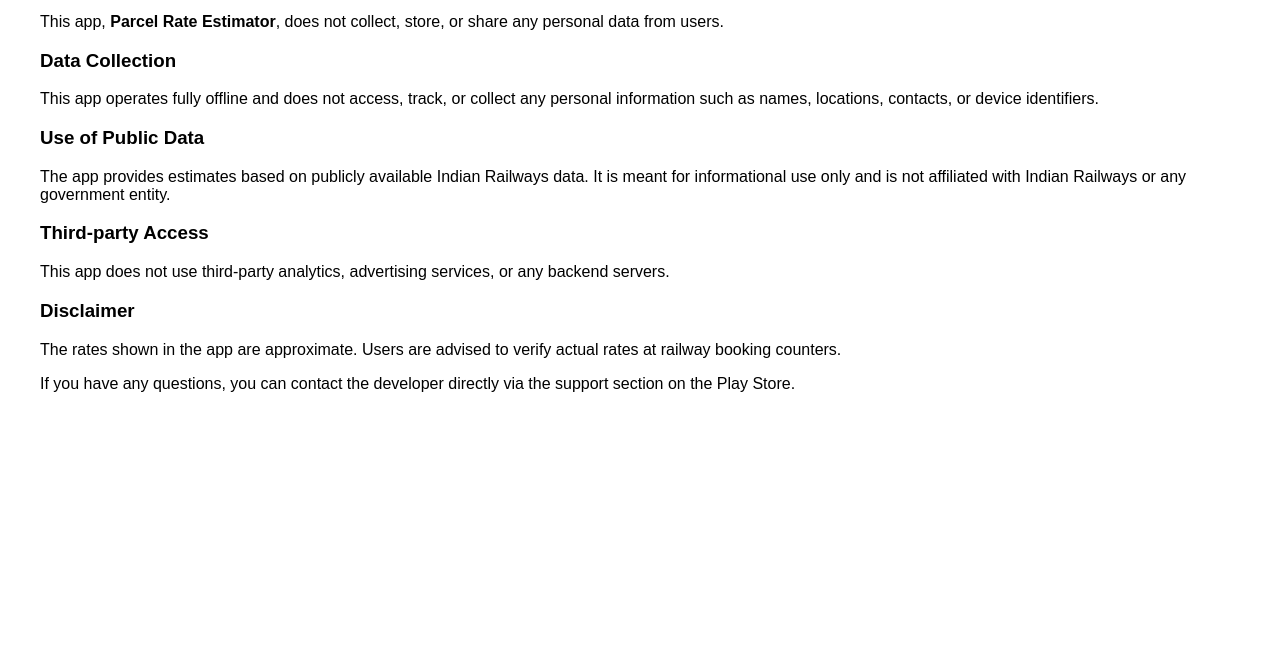
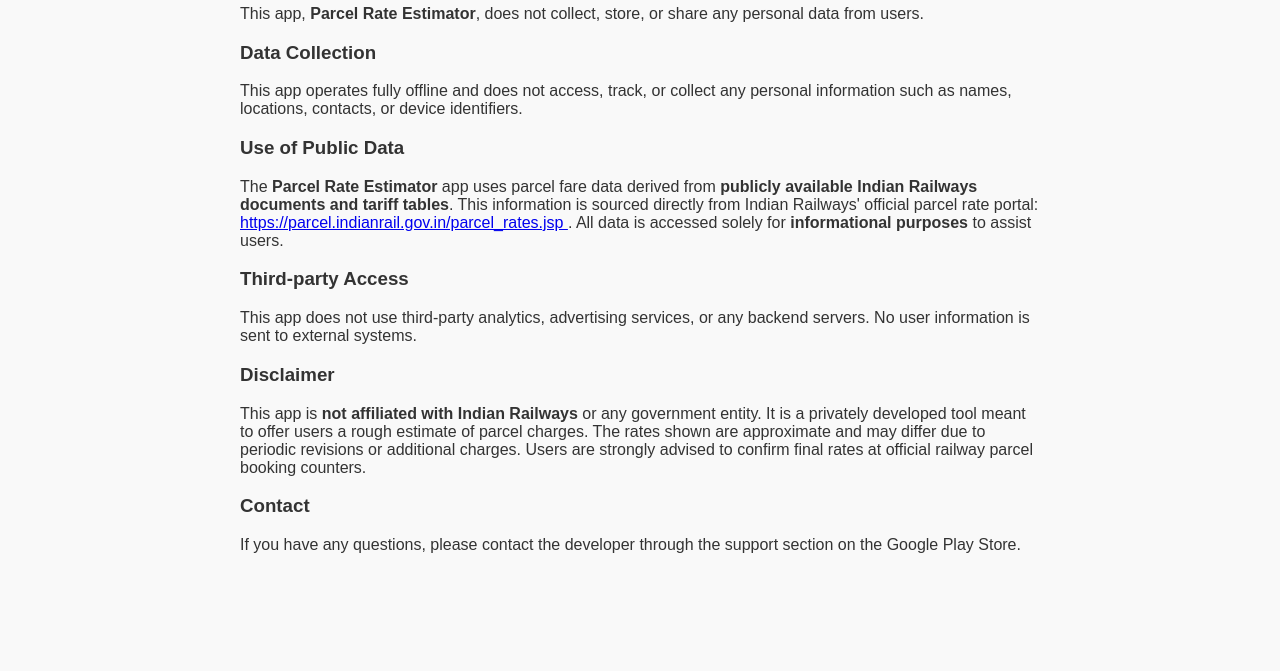
Before and after one commit to irunfist/parcel-rates-estimator, a plain HTML site: page index.html in a window 1280 px wide. Shown: the part 129-800 px from the top of the page. Drawn offline with Linux system fonts and the light colour scheme.

Commit message:
Update index.html

```diff
--- a/index.html
+++ b/index.html
@@ -3,25 +3,50 @@
 <head>
   <meta charset="UTF-8">
   <title>Privacy Policy</title>
+  <meta name="viewport" content="width=device-width, initial-scale=1.0">
 </head>
-<body style="font-family: Arial, sans-serif; padding: 2rem;">
-  <h2>Privacy Policy</h2>
+<body style="font-family: Arial, sans-serif; padding: 2rem; max-width: 800px; margin: auto; background-color: #f9f9f9; color: #333;">
+
+  <h2 style="color: #2c3e50;">Privacy Policy</h2>
   <p><strong>Effective Date:</strong> April 8, 2025</p>
 
   <p>This app, <strong>Parcel Rate Estimator</strong>, does not collect, store, or share any personal data from users.</p>
 
   <h3>Data Collection</h3>
-  <p>This app operates fully offline and does not access, track, or collect any personal information such as names, locations, contacts, or device identifiers.</p>
+  <p>
+    This app operates fully offline and does not access, track, or collect any personal information
+    such as names, locations, contacts, or device identifiers.
+  </p>
 
   <h3>Use of Public Data</h3>
-  <p>The app provides estimates based on publicly available Indian Railways data. It is meant for informational use only and is not affiliated with Indian Railways or any government entity.</p>
+  <p>
+    The <strong>Parcel Rate Estimator</strong> app uses parcel fare data derived from
+    <strong>publicly available Indian Railways documents and tariff tables</strong>.
+    This information is sourced directly from Indian Railways' official parcel rate portal:
+    <a href="https://parcel.indianrail.gov.in/parcel_rates.jsp" target="_blank">
+      https://parcel.indianrail.gov.in/parcel_rates.jsp
+    </a>.
+    All data is accessed solely for <strong>informational purposes</strong> to assist users.
+  </p>
 
   <h3>Third-party Access</h3>
-  <p>This app does not use third-party analytics, advertising services, or any backend servers.</p>
+  <p>
+    This app does not use third-party analytics, advertising services, or any backend servers.
+    No user information is sent to external systems.
+  </p>
 
   <h3>Disclaimer</h3>
-  <p>The rates shown in the app are approximate. Users are advised to verify actual rates at railway booking counters.</p>
+  <p>
+    This app is <strong>not affiliated with Indian Railways</strong> or any government entity.
+    It is a privately developed tool meant to offer users a rough estimate of parcel charges.
+    The rates shown are approximate and may differ due to periodic revisions or additional charges.
+    Users are strongly advised to confirm final rates at official railway parcel booking counters.
+  </p>
 
-  <p>If you have any questions, you can contact the developer directly via the support section on the Play Store.</p>
+  <h3>Contact</h3>
+  <p>
+    If you have any questions, please contact the developer through the support section on the Google Play Store.
+  </p>
+
 </body>
 </html>
```
